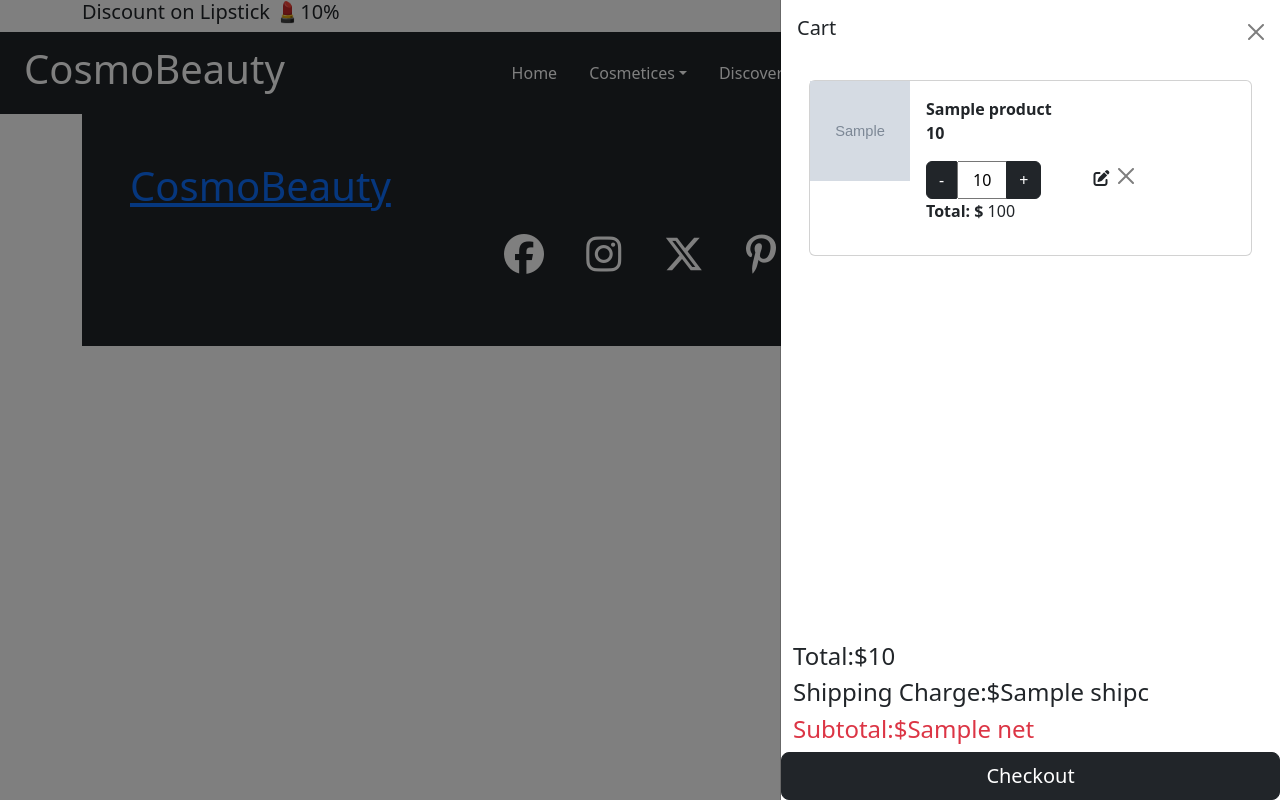
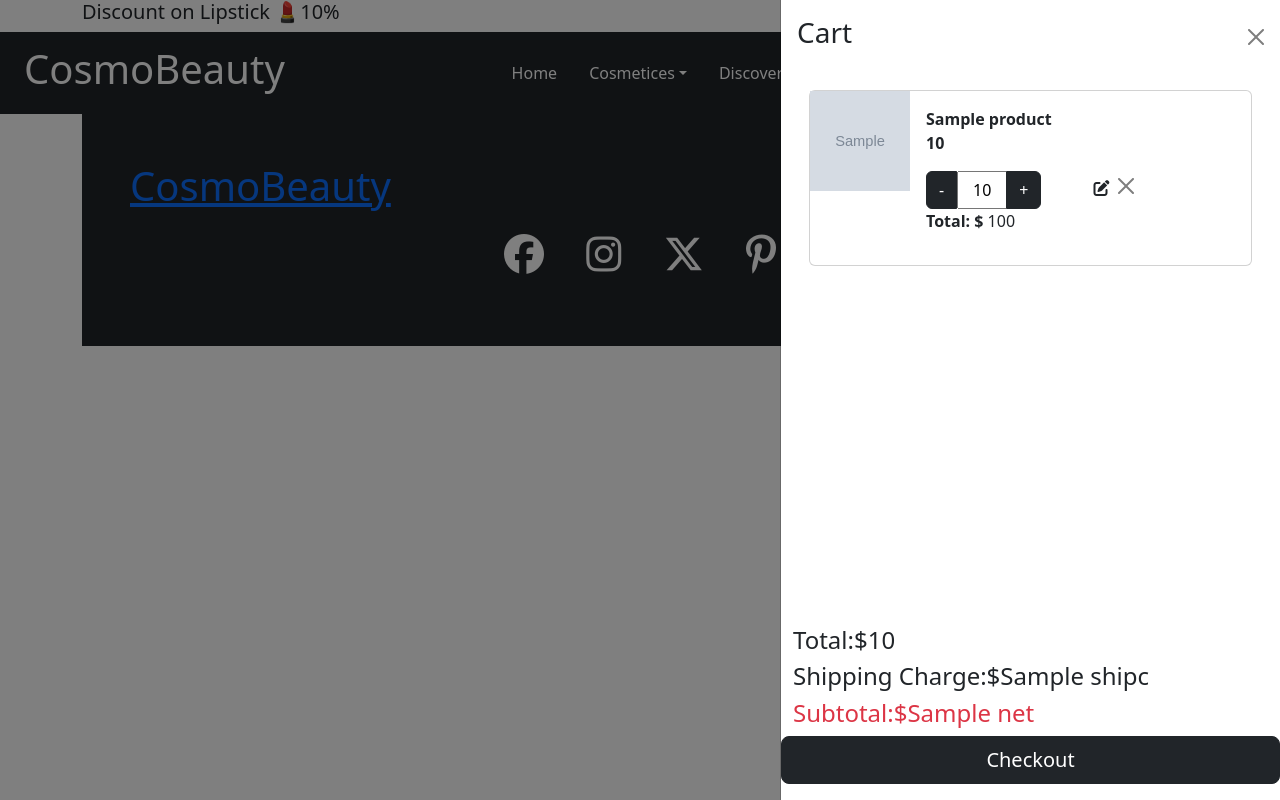
Before and after one commit to Poonamzindagi/cosmobeauty, a Django app: template makeup/cosmobeauty/templates/cart.html in a window 1280 px wide, after a click that opens the changed part. Run offline with Django 3.2, Linux system fonts and the light colour scheme; the template is opened without the code that fills it: most values are stand-ins (such as "Sample title", 1, 10 or a date in 2020); grey boxes marked "Sample" are stand-in pictures; some libraries are stand-ins or nearby versions.

Commit message:
Change header tags and add margin to checkout button

```diff
--- a/makeup/cosmobeauty/templates/header.html
+++ b/makeup/cosmobeauty/templates/header.html
@@ -392,7 +392,7 @@
     <!-- Offcanvas -->
     <div class="offcanvas offcanvas-end" tabindex="-1" id="sideCart" aria-labelledby="sideCartLabel">
         <div class="offcanvas-header">
-            <h5 id="sideCartLabel">Cart</h5>
+            <h3 id="sideCartLabel">Cart</h3>
             <button type="button" class="btn-close text-reset" data-bs-dismiss="offcanvas"></button>
         </div>
         <div class="offcanvas-body">
@@ -478,7 +478,7 @@
                         </script>
                     {% endfor %}
                 {% else %}
-                    <h1 class="text-center"><span><i class="fa-solid fa-cart-shopping"></i></span></h1>
+                    <h1 class="text-center mt-5 pt-5"><span><i class="fa-solid fa-cart-shopping"></i></span></h1>
                     <h1 class="text-center">EMPTY</h1>
                 {% endif %}
             </div>
@@ -489,7 +489,7 @@
                 <h4>Shipping Charge:$<span>{{shipc}}</span></h4>
                 <h4 class="text-danger">Subtotal:$<span>{{net}}</span></h4>
             </div>
-            <a href="../checkout"  class="btn btn-dark btn-lg btnsize" >Checkout</a>
+            <a href="../checkout"  class="btn btn-dark btn-lg btnsize mb-3" >Checkout</a>
         </div>
     </div>
     <script>
```
